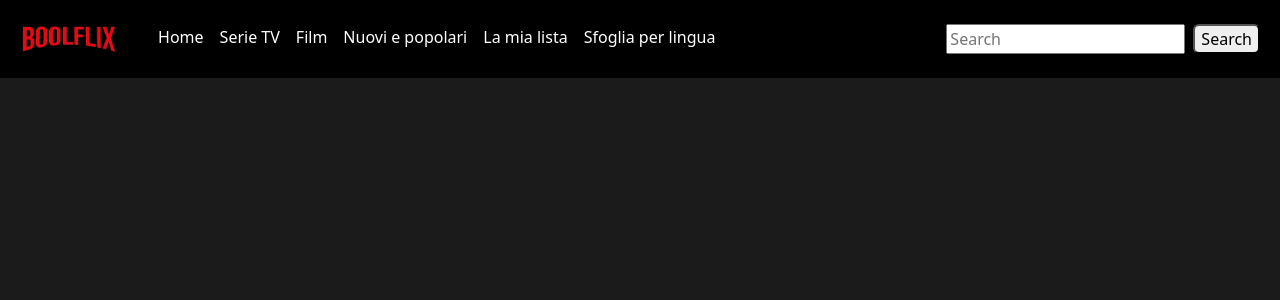
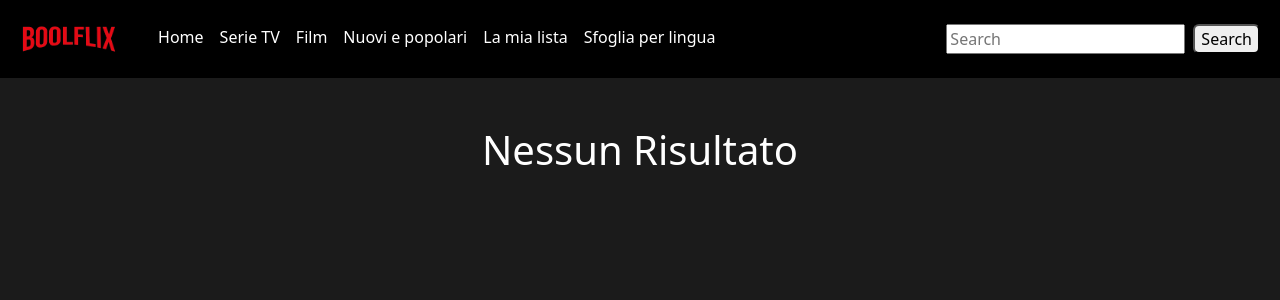
Before and after one commit to Yuri-Punzo/vite-boolflix, a Vue app: page / in a window 1280 px wide. Shown: the top 300 px of the page. Built offline with nearby package versions, Linux system fonts and the light colour scheme.

Commit message:
LanguageFlag refactoring progress

```diff
--- a/src/components/LanguageFlag.vue
+++ b/src/components/LanguageFlag.vue
@@ -5,6 +5,11 @@ export default {
     name: "LanguageFlag",
     props: {
         itemLanguage: String
+    },
+    data() {
+        return {
+            store
+        }
     }
 }
 </script>
--- a/src/components/SearchResults.vue
+++ b/src/components/SearchResults.vue
@@ -19,9 +19,9 @@ export default {
     }
 }
 </script>
-
+<!--  && (store.firstSearch = false) -->
 <template>
-    <div v-if="(store.results.length === 0) && (store.firstSearch = false)">
+    <div v-if="(store.results.length === 0)">
         <h1 class="text-center">Nessun Risultato</h1>
     </div>
     <div v-else class="my_col position-relative" v-for="item in store.results">
```
